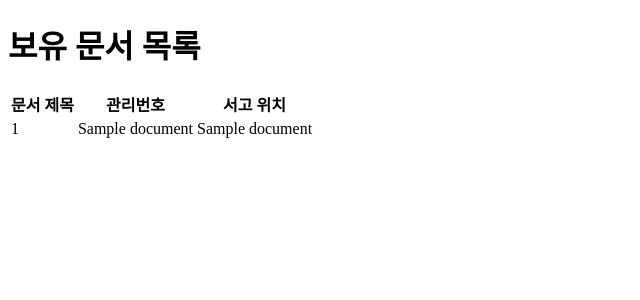
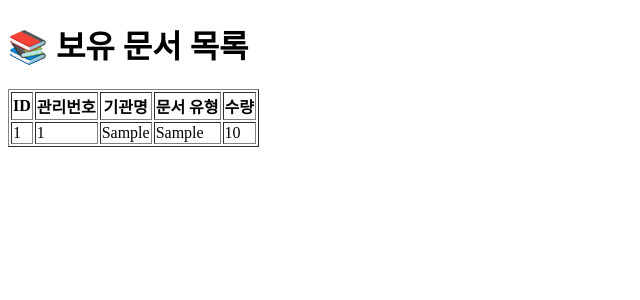
Before and after one commit to boiled-music/record_management, a Flask app: template templates/index.html in a window 1280 px wide. Shown: the top 300 px of the page, without its empty margins (0-640 px from the left). Run offline with Flask 3, Linux system fonts and the light colour scheme; the template is opened without the code that fills it: most values are stand-ins (such as "Sample title", 1, 10 or a date in 2020).

Commit message:
수정정

```diff
--- a/app.py
+++ b/app.py
@@ -3,20 +3,23 @@ import mysql.connector
 
 app = Flask(__name__)
 
+# MariaDB 연결 함수
+def get_db_connection():
+    return mysql.connector.connect(
+        host='localhost',
+        user='root',
+        password='a12345678!',  # 자신의 MariaDB 비밀번호 입력
+        database='record_management_db'
+    )
+
 @app.route('/')
 def index():
-    # MariaDB 연결
-    conn = mysql.connector.connect(
-        host="localhost",
-        user="root",
-        password="a12345678!",
-        database="record_management_db"  # 데이터베이스 이름도 변경 가능
-    )
-    cursor = conn.cursor()
-    cursor.execute("SELECT * FROM documents;")  # 예시 테이블
+    conn = get_db_connection()
+    cursor = conn.cursor(dictionary=True)
+    cursor.execute('SELECT * FROM documents')
     documents = cursor.fetchall()
+    cursor.close()
     conn.close()
-
     return render_template('index.html', documents=documents)
 
 if __name__ == '__main__':
--- a/mysql.connector.py
+++ b/mysql.connector.py
@@ -5,7 +5,7 @@ def get_db_connection():
     connection = mysql.connector.connect(
         host='localhost',  # MariaDB 서버 주소 (localhost로 설정)
         user='root',  # MariaDB 사용자명
-        password='your_password',  # MariaDB 비밀번호
+        password='a12345678!',  # MariaDB 비밀번호
         database='record_management_db'  # 사용할 데이터베이스 이름
     )
     return connection
--- a/templates/index.html
+++ b/templates/index.html
@@ -2,28 +2,27 @@
 <html lang="en">
 <head>
     <meta charset="UTF-8">
-    <meta name="viewport" content="width=device-width, initial-scale=1.0">
-    <title>문서 목록</title>
+    <title>보유 문서 목록</title>
 </head>
 <body>
-    <h1>보유 문서 목록</h1>
-    <table>
-        <thead>
+    <h1>📚 보유 문서 목록</h1>
+    <table border="1">
         <tr>
-                <th>문서 제목</th>
+            <th>ID</th>
             <th>관리번호</th>
-                <th>서고 위치</th>
+            <th>기관명</th>
+            <th>문서 유형</th>
+            <th>수량</th>
         </tr>
-        </thead>
-        <tbody>
-            {% for document in documents %}
+        {% for doc in documents %}
         <tr>
-                <td>{{ document[0] }}</td>
-                <td>{{ document[1] }}</td>
-                <td>{{ document[2] }}</td>
+            <td>{{ doc.id }}</td>
+            <td>{{ doc.management_number }}</td>
+            <td>{{ doc.current_institution }}</td>
+            <td>{{ doc.document_type }}</td>
+            <td>{{ doc.quantity }}</td>
         </tr>
         {% endfor %}
-        </tbody>
     </table>
 </body>
 </html>
```
Also changed, not shown: templates/add_document.html (added, +17 -0 lines). Lines whose indentation alone changed are shown as unchanged.
